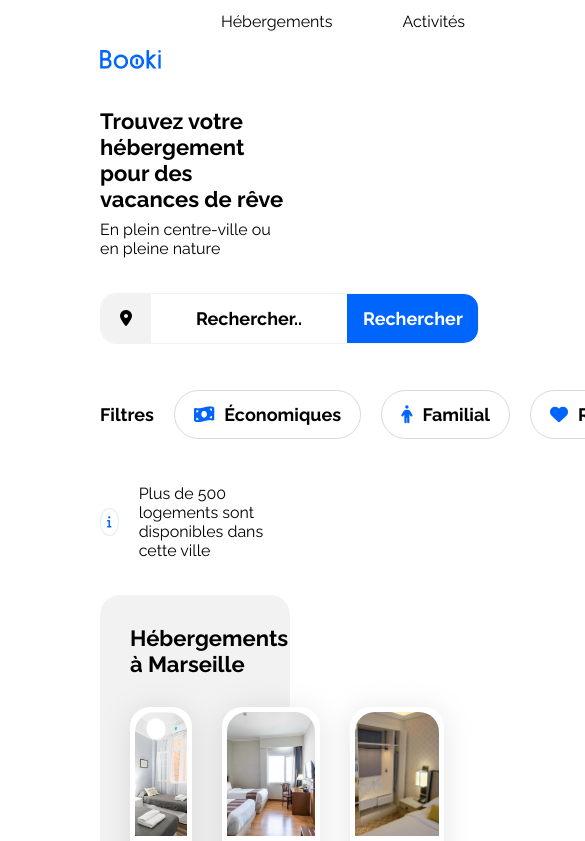
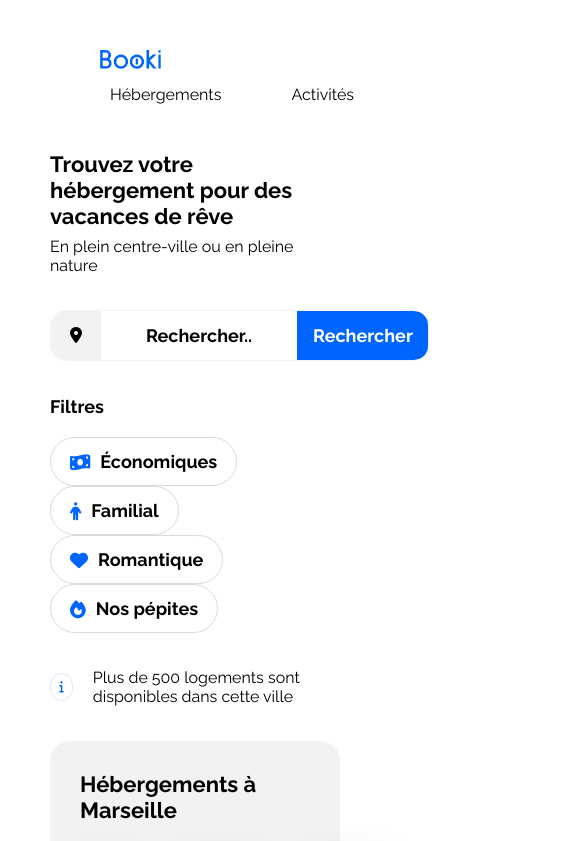
Before and after one commit to clappes/Projet-2, a plain HTML site: page index.html in a window 390 px wide. Shown: the top 841 px of the page, 585 px wide, since content can reach past the window. Drawn offline with Linux system fonts and the light colour scheme.

Commit message:
Ajout de la version Tablette

```diff
--- a/css/style.css
+++ b/css/style.css
@@ -406,6 +406,12 @@ footer ul li:last-child {
 /****** Media queries ***********/
 /* Medium devices (tablets, less/equal than 1024px) */
 @media (max-width: 1024px) {
+
+    main {
+        padding: 0;
+    }
+
+
     .hebergements-and-populaires {
         flex-direction: column;
     }
@@ -436,9 +442,28 @@ footer ul li:last-child {
     .populaires-cards .card-subtitle {
         font-size: 13px;
     }
+
+    .filter-bar {
+        flex-wrap: wrap;
+    }
+    .filter-bar > p {
+        margin-bottom: 20px;
+        width: 100%;
+    }
+
+    .activities-cards img {
+        height: 200px;
+    }
+
+    .card-txt h3 {
+        margin: 0;
+    }
+
 }
 
 /* Small devices (phones, less than 768px) */
 @media (max-width: 767.98px) {
-    /* ... */
+    .header {
+        flex-direction: column;
+    }
 }
```
